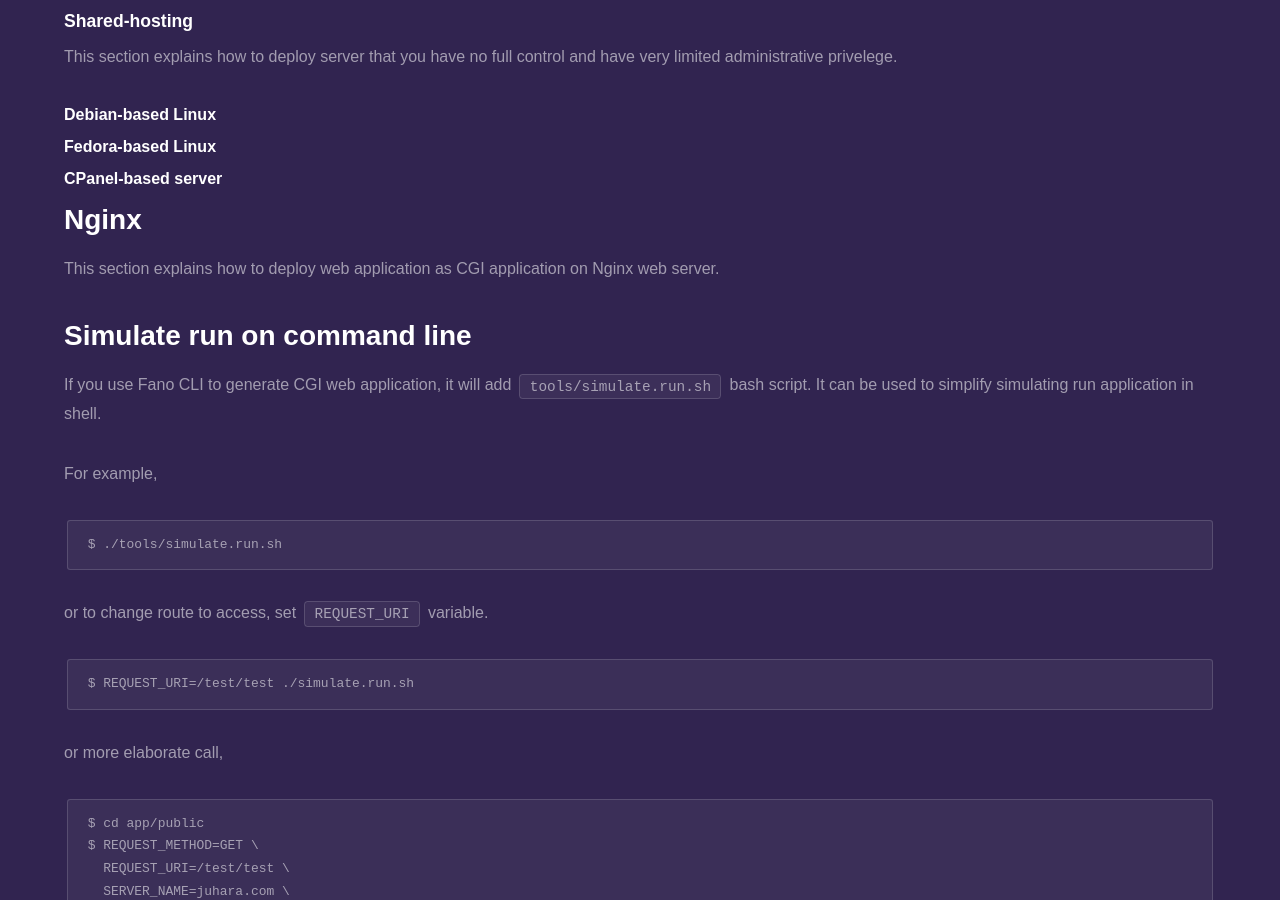
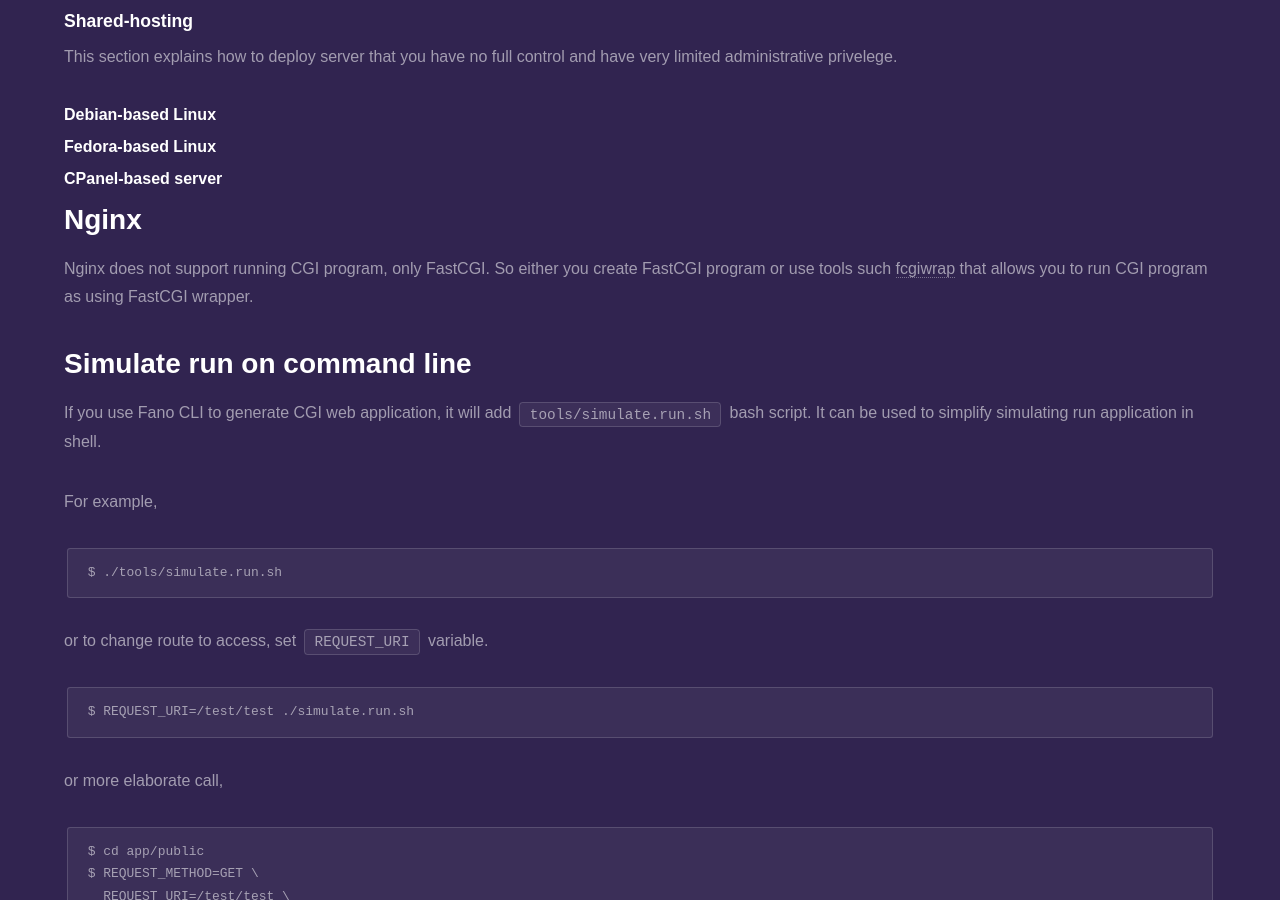
Before and after one commit to fanoframework/fanoframework.github.io, a Jekyll site: the page built from deployment/cgi/index.md, in a window 1280 px wide and 900 px high, scrolled down 3654 px. Built offline with Jekyll 4.4.1, drawn with Linux system fonts in a browser that asks for light colours; our own code applies the rules of GitHub Pages for plain Markdown files.

Commit message:
update information about CGI support in nginx

```diff
--- a/deployment/cgi/index.md
+++ b/deployment/cgi/index.md
@@ -147,7 +147,7 @@ This section explains how to deploy server that you have no full control and hav
 
 ## Nginx
 
-This section explains how to deploy web application as CGI application on Nginx web server.
+Nginx does not support running CGI program, only FastCGI. So either you create FastCGI program or use tools such [fcgiwrap](https://www.nginx.com/resources/wiki/start/topics/examples/fcgiwrap/) that allows you to run CGI program as using FastCGI wrapper.
 
 ## Simulate run on command line
 
```
